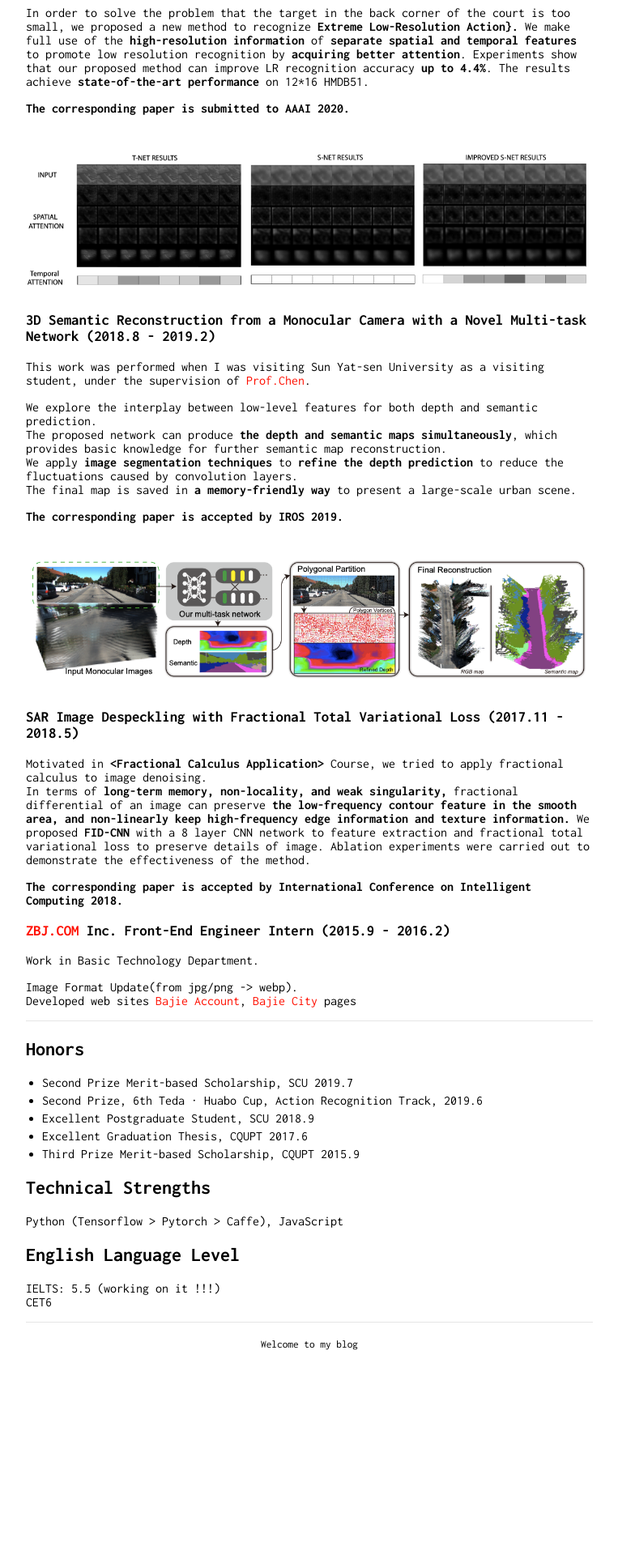
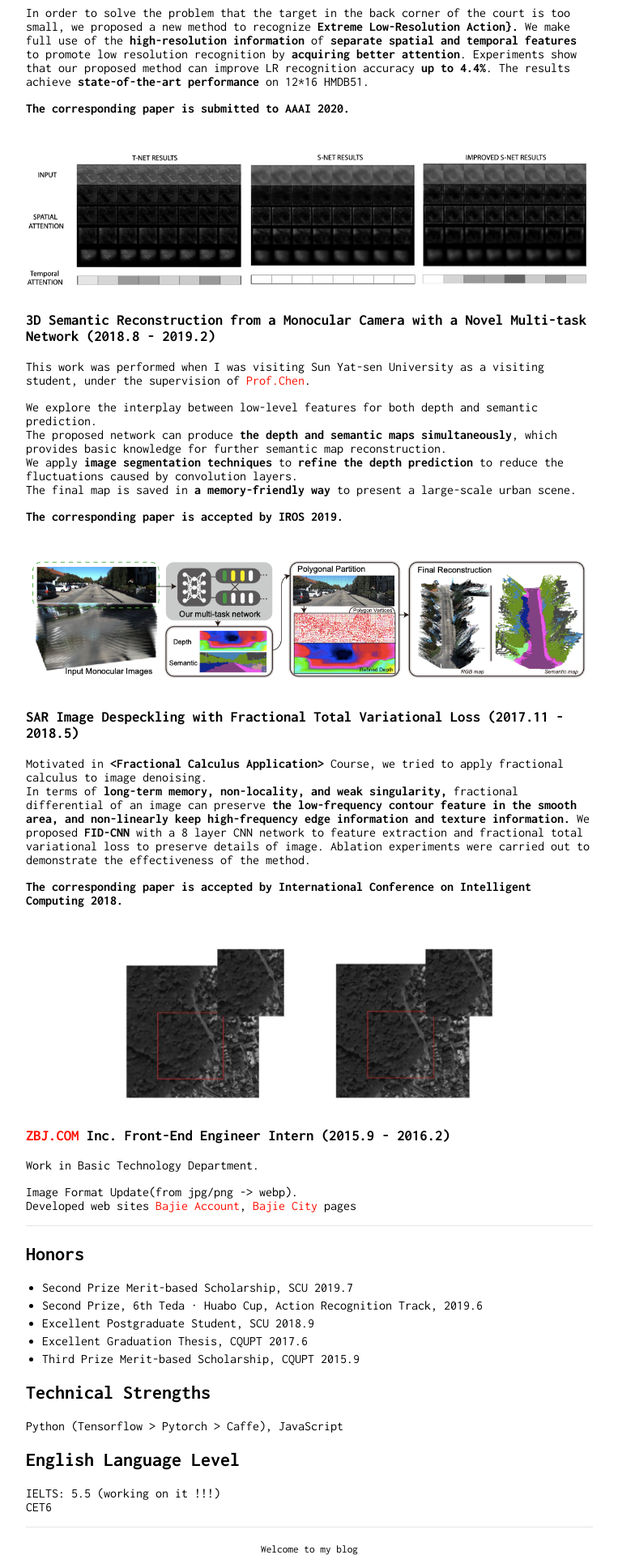
Before and after one commit to RaymondByc/raymondbyc-github.io, a Jekyll site: the page built from index.md, in a window 1280 px wide. Shown: the part 1620-3540 px from the top of the page at 81% size, without its empty margins (258-1021 px from the left). Built offline with Jekyll 4.4.1, drawn with Linux system fonts in a browser that asks for light colours; our own code applies the rules of GitHub Pages for plain Markdown files; before the commit the page ends 3287 px from its top, so only the background shows below that.

Commit message:
index update.

```diff
--- a/index.md
+++ b/index.md
@@ -81,6 +81,8 @@ Ablation experiments were carried out to demonstrate the effectiveness of the me
 
 __The corresponding paper is accepted by International Conference on Intelligent Computing 2018.__
 
+<img src="images/FID.png" width="100%">
+
 ### [ZBJ.COM](https://zbj.com) Inc.   Front-End Engineer Intern (2015.9 - 2016.2)
 
 
```
Also changed, not shown: images/FID.png (added).
